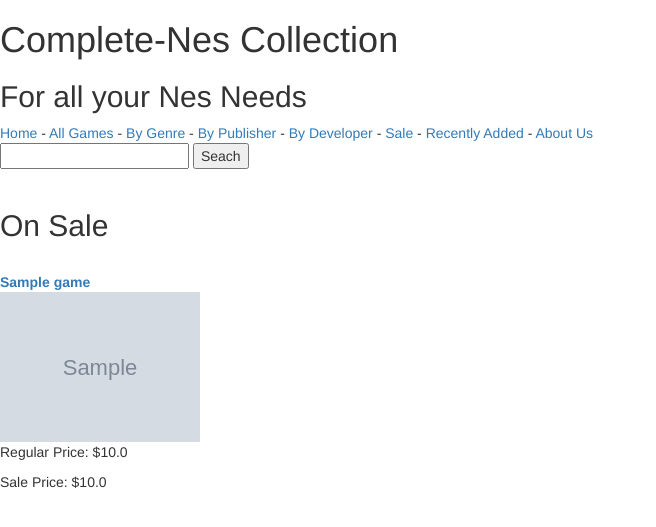
After one commit to jpacuna/Complete-Nes-Collection-Website-Project, a Rails app: page /sale in a window 1280 px wide. The commit adds this page. Shown: the top 527 px of the page, without its empty margins (0-656 px from the left). Run offline with Rails 7, Linux system fonts and the light colour scheme; tables that the repository leaves empty hold one stand-in row (values such as "Sample post"); style sheets or scripts are compiled from the project's sources; parts of the project's set-up code (start-up, migrations or seed data) failed here and were passed over; some libraries are stand-ins or nearby versions.

Commit message:
Added recently added games and on sale game filter functionality.

```diff
--- a/app/controllers/store_controller.rb
+++ b/app/controllers/store_controller.rb
@@ -7,7 +7,19 @@ class StoreController < ApplicationController
   end
 
   def search_results
-    @found_games = Game.keyword_search(params[:search_keywords])
+    @found_games = Game.keyword_search(params[:search_keywords]).page(params[:page]).per(5)
+  end
+
+  def cart
+    @provinces = Province.all
+  end
+
+  def sale
+    @games = Game.where("sale_price IS NOT NULL").page(params[:page]).per(5)
+  end
+
+  def new_game
+    @games = Game.order("id DESC").where("sale_price IS NULL").limit(10).page(params[:page]).per(5)
   end
 
 end
--- a/app/models/game.rb
+++ b/app/models/game.rb
@@ -1,6 +1,6 @@
 class Game < ActiveRecord::Base
-  validates :name, :reg_price, :sale_price, :stock_quantity, :release_year, :developer_id, :genre_id, :publisher_id, presence: true
-  validates :reg_price, :sale_price, numericality: { greater_than_or_equal_to: 0.01 }
+  validates :name, :reg_price, :stock_quantity, :release_year, :developer_id, :genre_id, :publisher_id, presence: true
+  validates :reg_price, numericality: { greater_than_or_equal_to: 0.01 }
   validates :stock_quantity, numericality: { only_integer: true }
   belongs_to :genre
   belongs_to :developer
--- a/app/views/games/_game.html.erb
+++ b/app/views/games/_game.html.erb
@@ -1,4 +1,6 @@
 <section
   <h3><%= link_to game.name, game_path(game) %></h3>
-  <p><%= game.description %></p>
+  <br>
+  <%= image_tag game.image_url.to_s, height: '150' %>
+
 </section>
--- a/app/views/games/show.html.erb
+++ b/app/views/games/show.html.erb
@@ -4,6 +4,7 @@
   <br>
   <h3>$<%= @game.reg_price %></p>
   <br>
+
   <p>
     Released: <%= @game.release_year %>
     <br />
@@ -14,5 +15,7 @@
     Published by: <%= @game.publisher.name %>
   </p>
 
+
+
   <p><%= @game.description %></p>
 </section>
--- a/app/views/shared/_header.html.erb
+++ b/app/views/shared/_header.html.erb
@@ -1,7 +1,7 @@
 <header>
     <h1>Complete-Nes Collection</h1>
     <h2>For all your Nes Needs</h2>
-    <%= link_to 'Home', root_path %> - <%= link_to 'All Games', games_path %> - <%= link_to 'By Genre', genres_path %> - <%= link_to 'By Publisher', publishers_path %> - <%= link_to 'By Developer', developers_path %> - <%= link_to 'About Us', about_us_path %>
+    <%= link_to 'Home', root_path %> - <%= link_to 'All Games', games_path %> - <%= link_to 'By Genre', genres_path %> - <%= link_to 'By Publisher', publishers_path %> - <%= link_to 'By Developer', developers_path %> - <%= link_to 'Sale', sales_path %> - <%= link_to "Recently Added", new_games_path %> - <%= link_to 'About Us', about_us_path %>
     <%= form_tag search_results_path, method: 'get' do %>
         <%= text_field_tag :search_keywords %>
         <%= submit_tag "Seach" %>
--- /dev/null
+++ b/app/views/store/sale.html.erb
@@ -0,0 +1,14 @@
+<h2>On Sale</h2>
+
+<%= paginate @games %>
+
+<% @games.each do |game| %>
+  <br>
+  <strong><%= link_to game.name, game_path(game) %></strong>
+  <br>
+  <%= image_tag game.image_url.to_s, height: '150' %>
+  <br>
+  <p>Regular Price: $<%= game.reg_price %></p>
+  <p>Sale Price: $<%= game.sale_price %></p>
+  <br>
+<% end %>
--- a/app/views/store/search_results.html.erb
+++ b/app/views/store/search_results.html.erb
@@ -1,4 +1,6 @@
 <h1>Search results for '<%= params[:search_keywords] %>'</h1>
+
+<%= paginate @found_games %>
 
 <% if @found_games.empty? %>
   <p>No games found.</p>
--- a/config/routes.rb
+++ b/config/routes.rb
@@ -16,6 +16,9 @@ CompleteNesCollection::Application.routes.draw do
 
   get 'search', to: 'store#search', as: 'search'
   get 'search_results', to: 'store#search_results', as: 'search_results'
+
+  get 'sale', to: 'store#sale', as: 'sales'
+  get 'new_game', to: 'store#new_game', as: 'new_games'
 
   root 'store#index'
 
```
Also changed, not shown: app/views/store/new_game.html.erb (added, +13 -0 lines).
